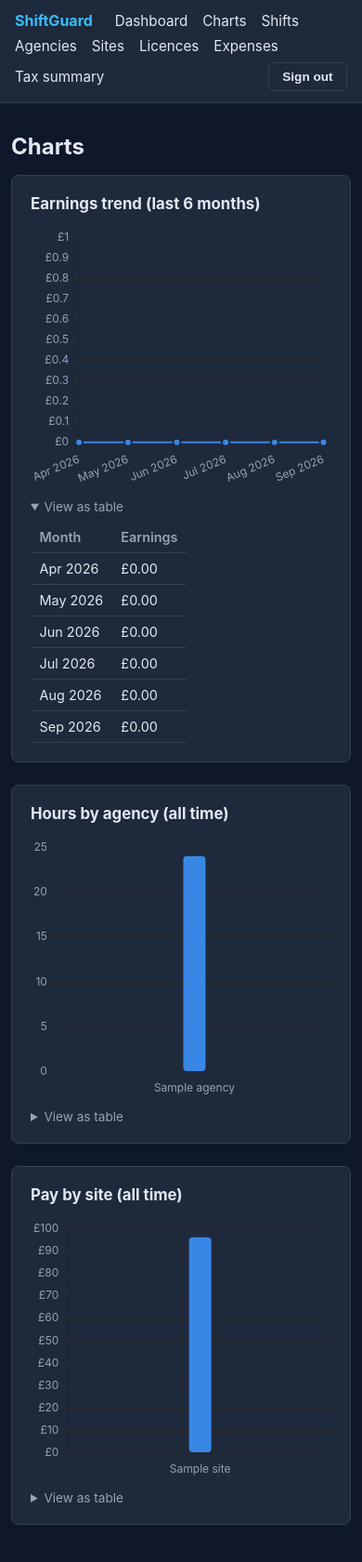
After one commit to Nahid000001/shiftguard, a Django app: page /charts/ in a window 390 px wide, after a click on "View as table". The commit adds this page. Shown: the whole page at 93% size. Run offline with Django 4.2, Linux system fonts and the light colour scheme; a user stored in the database is signed in; tables that the repository leaves empty hold one stand-in row (values such as "Sample post"); some libraries are stand-ins or nearby versions.

Commit message:
Start Phase 3: auth, charts, and mobile-responsive polish
- Gate every view behind Django's built-in login (LoginRequiredMixin
  on all CBVs, IsAuthenticated as the DRF default) with a dedicated
  sign-in page, so the app is demoable rather than local-only.
- Add a Charts page (earnings trend, hours by agency, pay by site)
  using Chart.js via CDN - no Node/build step needed. Colors use the
  dataviz skill's validated dark-mode categorical palette, assigned by
  stable entity order rather than value rank so a given agency/site
  keeps its color as amounts change; each chart has a "view as table"
  fallback. Couldn't run the skill's palette validator script directly
  (no JS runtime on this machine) - used the documented hue set
  unmodified as the fallback.
- Mobile-responsiveness pass: wrapping nav, tighter gutters under
  480px, and horizontally-scrollable tables instead of page-level
  overflow, per the spec's "solid responsive design" fallback to a
  full PWA.

Co-Authored-By: Claude Sonnet 5 <noreply@anthropic.com>

```diff
--- /dev/null
+++ b/dashboard/templates/dashboard/charts.html
@@ -0,0 +1,191 @@
+{% extends "base.html" %}
+{% load static %}
+{% block title %}Charts · ShiftGuard{% endblock %}
+{% block content %}
+<style>
+    .viz-root {
+        --chart-grid: #2c2c2a;
+        --chart-muted: #94a3b8;
+        --chart-text: #e2e8f0;
+        --series-1: #3987e5;
+        --series-2: #d95926;
+        --series-3: #199e70;
+        --series-4: #c98500;
+        --series-5: #d55181;
+        --series-6: #008300;
+        --series-7: #9085e9;
+        --series-8: #e66767;
+    }
+    .chart-card { background: var(--panel); border: 1px solid var(--border); border-radius: 8px; padding: 1.25rem; margin-bottom: 1.5rem; }
+    .chart-card h2 { margin: 0 0 1rem; color: var(--text); font-size: 1.05rem; }
+    .chart-wrap { position: relative; height: 280px; }
+    details.data-table { margin-top: 0.75rem; }
+    details.data-table summary { cursor: pointer; color: var(--muted); font-size: 0.85rem; }
+    details.data-table table { margin-top: 0.5rem; margin-bottom: 0; }
+</style>
+
+<h1>Charts</h1>
+
+{% if not has_data %}
+<div class="card">No shifts logged yet — charts will appear once you have some data. <a href="{% url 'shifts:create' %}">Log a shift</a>.</div>
+{% else %}
+
+<div class="chart-card viz-root">
+    <h2>Earnings trend (last 6 months)</h2>
+    <div class="chart-wrap"><canvas id="trendChart"></canvas></div>
+    <details class="data-table">
+        <summary>View as table</summary>
+        <table>
+            <thead><tr><th>Month</th><th>Earnings</th></tr></thead>
+            <tbody>
+                {% for row in trend %}
+                <tr><td>{{ row.label }}</td><td>£{{ row.total|floatformat:2 }}</td></tr>
+                {% endfor %}
+            </tbody>
+        </table>
+    </details>
+</div>
+
+<div class="chart-card viz-root">
+    <h2>Hours by agency (all time)</h2>
+    <div class="chart-wrap"><canvas id="agencyChart"></canvas></div>
+    <details class="data-table">
+        <summary>View as table</summary>
+        <table>
+            <thead><tr><th>Agency</th><th>Hours</th></tr></thead>
+            <tbody>
+                {% for row in hours_by_agency %}
+                <tr><td>{{ row.name }}</td><td>{{ row.value|floatformat:1 }}</td></tr>
+                {% endfor %}
+            </tbody>
+        </table>
+    </details>
+</div>
+
+<div class="chart-card viz-root">
+    <h2>Pay by site (all time)</h2>
+    <div class="chart-wrap"><canvas id="siteChart"></canvas></div>
+    <details class="data-table">
+        <summary>View as table</summary>
+        <table>
+            <thead><tr><th>Site</th><th>Pay</th></tr></thead>
+            <tbody>
+                {% for row in pay_by_site %}
+                <tr><td>{{ row.name }}</td><td>£{{ row.value|floatformat:2 }}</td></tr>
+                {% endfor %}
+            </tbody>
+        </table>
+    </details>
+</div>
+
+{{ trend|json_script:"trend-data" }}
+{{ hours_by_agency|json_script:"agency-data" }}
+{{ pay_by_site|json_script:"site-data" }}
+
+<script src="https://cdn.jsdelivr.net/npm/chart.js@4.4.4/dist/chart.umd.min.js"></script>
+<script>
+(function () {
+    const seriesColors = [
+        "#3987e5", "#d95926", "#199e70", "#c98500",
+        "#d55181", "#008300", "#9085e9", "#e66767",
+    ];
+    const gridColor = "#2c2c2a";
+    const mutedColor = "#94a3b8";
+    const textColor = "#e2e8f0";
+    const surface = "#1e293b";
+
+    Chart.defaults.color = mutedColor;
+    Chart.defaults.font.family = "-apple-system, BlinkMacSystemFont, 'Segoe UI', sans-serif";
+
+    const tooltipBase = {
+        backgroundColor: surface,
+        titleColor: textColor,
+        bodyColor: textColor,
+        borderColor: "#334155",
+        borderWidth: 1,
+        padding: 10,
+        displayColors: false,
+    };
+
+    const trend = JSON.parse(document.getElementById("trend-data").textContent);
+    new Chart(document.getElementById("trendChart"), {
+        type: "line",
+        data: {
+            labels: trend.map((r) => r.label),
+            datasets: [{
+                data: trend.map((r) => r.total),
+                borderColor: seriesColors[0],
+                backgroundColor: seriesColors[0] + "1a",
+                borderWidth: 2,
+                pointRadius: 4,
+                pointBackgroundColor: seriesColors[0],
+                pointBorderColor: surface,
+                pointBorderWidth: 2,
+                pointHoverRadius: 6,
+                fill: true,
+                tension: 0.25,
+            }],
+        },
+        options: {
+            responsive: true,
+            maintainAspectRatio: false,
+            plugins: {
+                legend: { display: false },
+                tooltip: { ...tooltipBase, mode: "index", intersect: false, callbacks: {
+                    label: (ctx) => "£" + ctx.parsed.y.toFixed(2),
+                } },
+            },
+            interaction: { mode: "index", intersect: false },
+            scales: {
+                x: { grid: { display: false }, ticks: { color: mutedColor } },
+                y: {
+                    beginAtZero: true,
+                    grid: { color: gridColor },
+                    ticks: { color: mutedColor, callback: (v) => "£" + v },
+                },
+            },
+        },
+    });
+
+    function categoryChart(canvasId, data, valuePrefix) {
+        new Chart(document.getElementById(canvasId), {
+            type: "bar",
+            data: {
+                labels: data.map((r) => r.name),
+                datasets: [{
+                    data: data.map((r) => r.value),
+                    backgroundColor: data.map((r) => seriesColors[r.color_index % seriesColors.length]),
+                    borderRadius: 4,
+                    borderSkipped: false,
+                    maxBarThickness: 24,
+                    categoryPercentage: 0.6,
+                    barPercentage: 0.9,
+                }],
+            },
+            options: {
+                responsive: true,
+                maintainAspectRatio: false,
+                plugins: {
+                    legend: { display: false },
+                    tooltip: { ...tooltipBase, callbacks: {
+                        label: (ctx) => valuePrefix + ctx.parsed.y.toFixed(valuePrefix === "£" ? 2 : 1),
+                    } },
+                },
+                scales: {
+                    x: { grid: { display: false }, ticks: { color: mutedColor } },
+                    y: {
+                        beginAtZero: true,
+                        grid: { color: gridColor },
+                        ticks: { color: mutedColor, callback: (v) => valuePrefix + v },
+                    },
+                },
+            },
+        });
+    }
+
+    categoryChart("agencyChart", JSON.parse(document.getElementById("agency-data").textContent), "");
+    categoryChart("siteChart", JSON.parse(document.getElementById("site-data").textContent), "£");
+})();
+</script>
+{% endif %}
+{% endblock %}
--- a/dashboard/urls.py
+++ b/dashboard/urls.py
@@ -6,4 +6,5 @@ app_name = "dashboard"
 
 urlpatterns = [
     path("", views.DashboardView.as_view(), name="index"),
+    path("charts/", views.ChartsView.as_view(), name="charts"),
 ]
--- a/dashboard/views.py
+++ b/dashboard/views.py
@@ -1,13 +1,21 @@
 from datetime import date, timedelta
 from decimal import Decimal
 
+from django.contrib.auth.mixins import LoginRequiredMixin
 from django.views.generic import TemplateView
 
 from licences.models import Licence
 from shifts.models import Shift
 
 
-class DashboardView(TemplateView):
+def _add_months(d, months):
+    month_index = d.month - 1 + months
+    year = d.year + month_index // 12
+    month = month_index % 12 + 1
+    return date(year, month, 1)
+
+
+class DashboardView(LoginRequiredMixin, TemplateView):
     template_name = "dashboard/index.html"
 
     def get_context_data(self, **kwargs):
@@ -44,3 +52,65 @@ class DashboardView(TemplateView):
             }
         )
         return context
+
+
+def _bucket_by_category(totals):
+    """Cap at 8 categories (chart color-slot limit), folding the smallest into 'Other'.
+
+    Category-to-color assignment must key off a stable order (name), never the
+    value ranking, so an entity keeps its color even as amounts change over time.
+    """
+    stable_order = sorted(totals.keys())
+    if len(stable_order) <= 8:
+        names = stable_order
+    else:
+        kept = set(sorted(totals, key=lambda n: -totals[n])[:7])
+        other_total = sum(v for n, v in totals.items() if n not in kept)
+        totals = {n: v for n, v in totals.items() if n in kept}
+        totals["Other"] = other_total
+        names = sorted(kept) + ["Other"]
+
+    display_order = sorted(names, key=lambda n: -totals[n])
+    return [
+        {"name": n, "value": totals[n], "color_index": names.index(n)} for n in display_order
+    ]
+
+
+class ChartsView(LoginRequiredMixin, TemplateView):
+    template_name = "dashboard/charts.html"
+
+    def get_context_data(self, **kwargs):
+        context = super().get_context_data(**kwargs)
+        today = date.today()
+
+        all_shifts = list(Shift.objects.select_related("site", "site__agency").all())
+
+        months = [_add_months(today.replace(day=1), -i) for i in range(5, -1, -1)]
+        trend = []
+        for i, month_start in enumerate(months):
+            month_end = months[i + 1] - timedelta(days=1) if i + 1 < len(months) else _add_months(month_start, 1) - timedelta(days=1)
+            total = sum(
+                (s.calculated_pay for s in all_shifts if month_start <= s.date <= month_end),
+                Decimal("0.00"),
+            )
+            trend.append({"label": month_start.strftime("%b %Y"), "total": float(total)})
+
+        hours_by_agency = {}
+        for s in all_shifts:
+            name = s.site.agency.name
+            hours_by_agency[name] = hours_by_agency.get(name, 0) + float(s.duration_hours)
+
+        pay_by_site = {}
+        for s in all_shifts:
+            name = s.site.name
+            pay_by_site[name] = pay_by_site.get(name, 0) + float(s.calculated_pay)
+
+        context.update(
+            {
+                "trend": trend,
+                "hours_by_agency": _bucket_by_category(hours_by_agency),
+                "pay_by_site": _bucket_by_category(pay_by_site),
+                "has_data": bool(all_shifts),
+            }
+        )
+        return context
--- a/shiftguard/urls.py
+++ b/shiftguard/urls.py
@@ -1,4 +1,5 @@
 from django.contrib import admin
+from django.contrib.auth import views as auth_views
 from django.urls import include, path
 from rest_framework.routers import DefaultRouter
 
@@ -16,6 +17,8 @@ router.register("expenses", ExpenseViewSet)
 
 urlpatterns = [
     path('admin/', admin.site.urls),
+    path('accounts/login/', auth_views.LoginView.as_view(template_name='registration/login.html'), name='login'),
+    path('accounts/logout/', auth_views.LogoutView.as_view(), name='logout'),
     path('api/', include(router.urls)),
     path('', include('dashboard.urls')),
     path('agencies/', include('agencies.urls')),
--- a/templates/base.html
+++ b/templates/base.html
@@ -26,7 +26,8 @@
         }
         nav {
             display: flex;
-            gap: 1.25rem;
+            flex-wrap: wrap;
+            gap: 0.6rem 1.25rem;
             padding: 1rem 1.5rem;
             background: var(--panel);
             border-bottom: 1px solid var(--border);
@@ -42,7 +43,11 @@
         main {
             max-width: 960px;
             margin: 0 auto;
-            padding: 1.5rem;
+            padding: 1.5rem 1rem;
+        }
+        @media (max-width: 480px) {
+            main { padding: 1rem 0.75rem; }
+            nav { padding: 0.75rem 1rem; gap: 0.5rem 1rem; }
         }
         h1 { font-size: 1.5rem; margin-bottom: 1rem; }
         h2 { font-size: 1.15rem; margin: 1.5rem 0 0.75rem; color: var(--muted); }
@@ -50,6 +55,9 @@
             width: 100%;
             border-collapse: collapse;
             margin-bottom: 1.5rem;
+            display: block;
+            overflow-x: auto;
+            -webkit-overflow-scrolling: touch;
         }
         th, td {
             text-align: left;
@@ -119,12 +127,17 @@
     <nav>
         <span class="brand">ShiftGuard</span>
         <a href="{% url 'dashboard:index' %}">Dashboard</a>
+        <a href="{% url 'dashboard:charts' %}">Charts</a>
         <a href="{% url 'shifts:list' %}">Shifts</a>
         <a href="{% url 'agencies:agency-list' %}">Agencies</a>
         <a href="{% url 'agencies:site-list' %}">Sites</a>
         <a href="{% url 'licences:list' %}">Licences</a>
         <a href="{% url 'expenses:list' %}">Expenses</a>
         <a href="{% url 'reports:tax-summary' %}">Tax summary</a>
+        <form method="post" action="{% url 'logout' %}" style="margin-left: auto;">
+            {% csrf_token %}
+            <button type="submit" class="btn secondary" style="width: auto;">Sign out</button>
+        </form>
     </nav>
     <main>
         {% if messages %}
```
Also changed, not shown: agencies/views.py (+9 -8 lines), expenses/views.py (+5 -4 lines), licences/views.py (+5 -4 lines), reports/views.py (+4 -3 lines), shiftguard/settings.py (+13 -0 lines), shifts/views.py (+5 -4 lines), templates/registration/login.html (added, +35 -0 lines).
